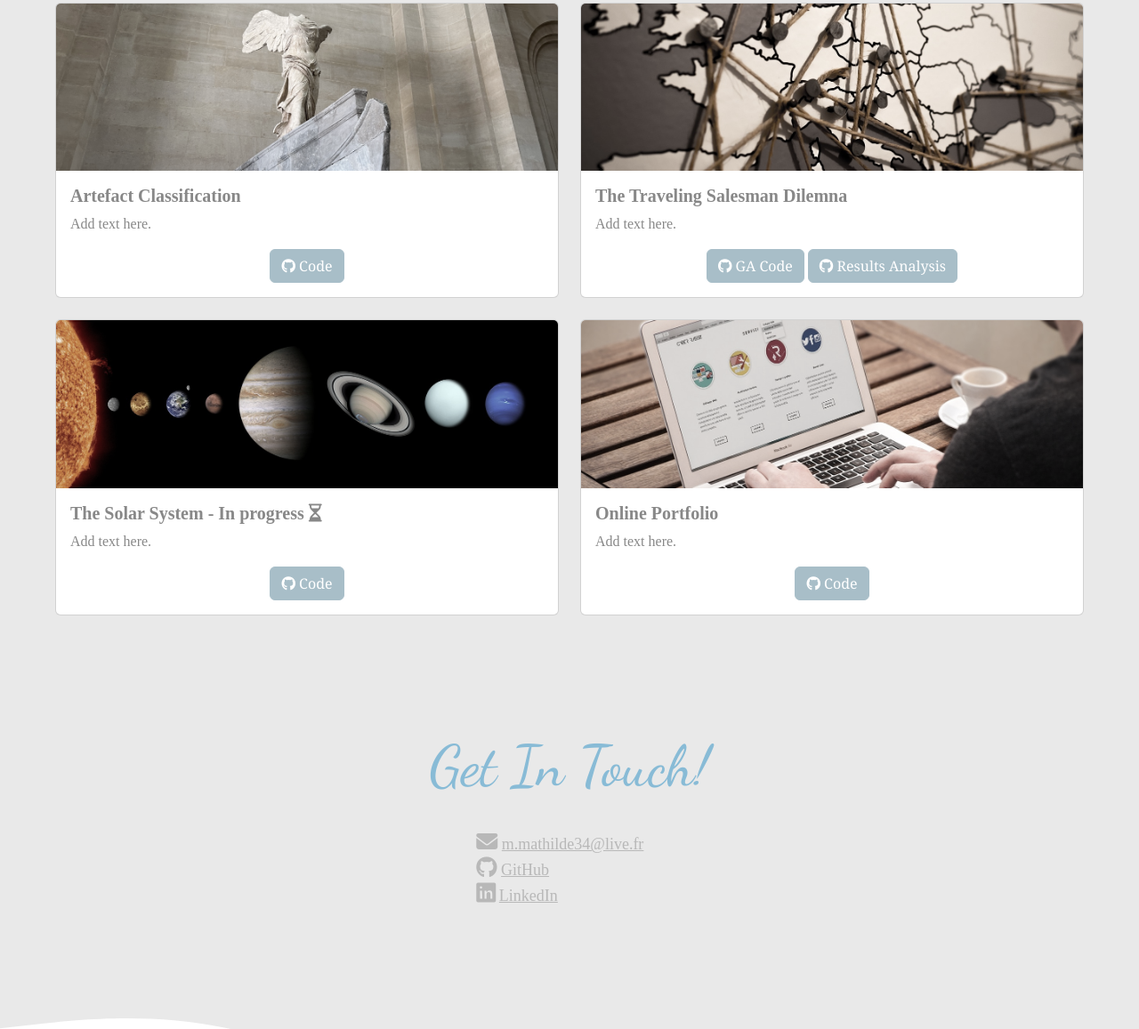
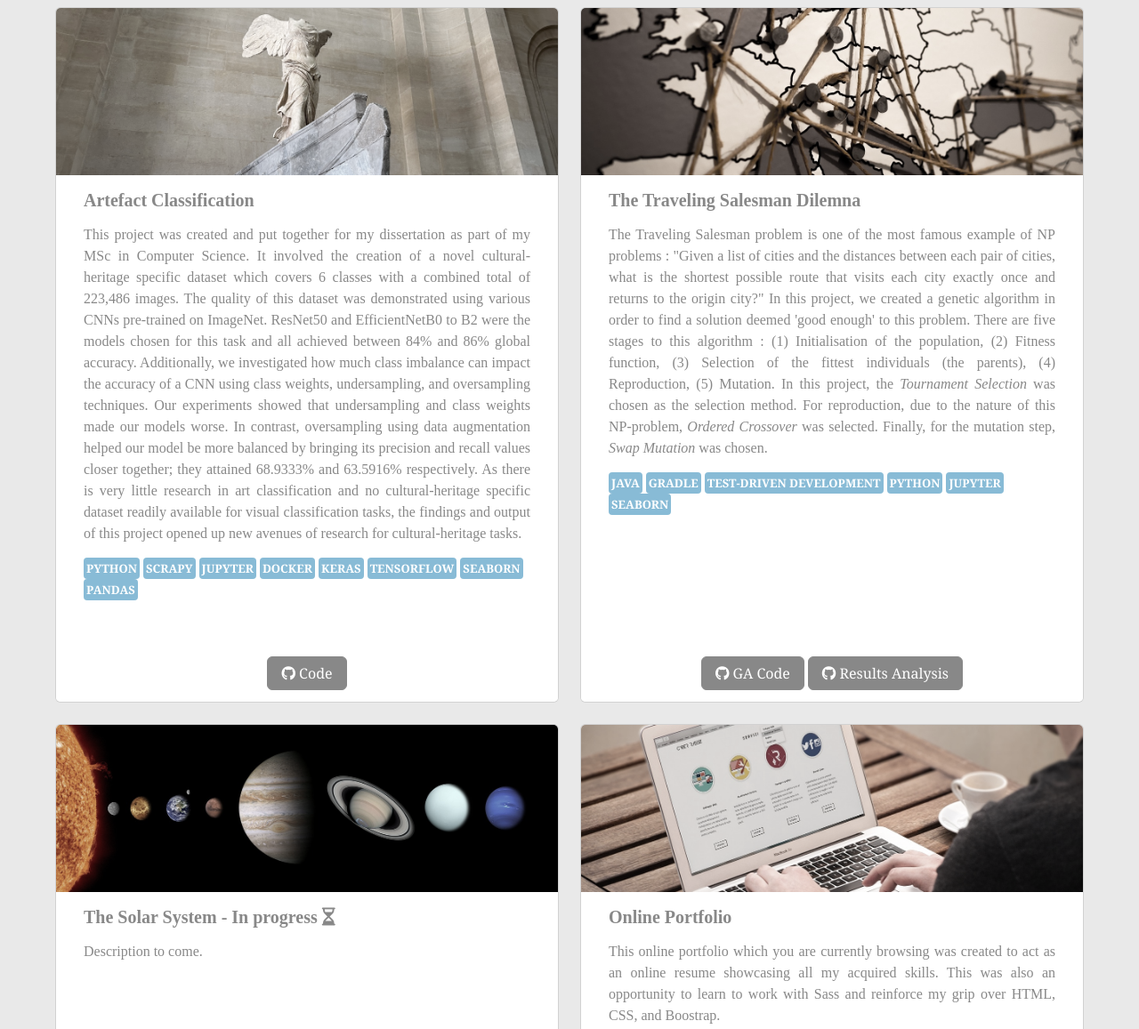
Before and after one commit to m-mathilde34/m-mathilde34.github.io, a website: page index.html in a window 1280 px wide. Shown: the part 2756-3913 px from the top of the page at 89% size. Drawn offline with Linux system fonts and the light colour scheme.

Commit message:
Added descriptions to each project

```diff
--- a/index.html
+++ b/index.html
@@ -115,7 +115,7 @@
                     <p><br />Having just completed a Msc of Computer Science with the University of Bath, I am now looking for a role as a software developer.
                         My dissertation involved the creation of a novel dataset, and I am particularly interested in Machine Learning as a way to protect
                         and preserve our cultural heritage for future generations to enjoy. I like working on both front-end and back-end projects and I am
-                        currently working on personal projects such as modelling the Solar System in Java.</p>
+                        currently working on personal projects such as modelling the Solar System.</p>
                 </div>
             </div>
         </div>
@@ -217,43 +217,98 @@
 
         <div class="row row-cols-1 row-cols-md-2 g-4">
             <div class="col">
-            <div class="card">
+            <div class="card h-100">
                 <img src="images/victoire-de-samothrace.jpg" class="card-img-top" alt="Sculpture : The Victory of Samothrace">
                 <div class="card-body">
                 <h5 class="card-title">Artefact Classification</h5>
-                <p class="card-text">Add text here.</p>
-                <a target=”_blank” href="https://github.com/m-mathilde34/artefact-classification" class="btn btn-primary"><i class="fa-brands fa-github"></i> Code</a>
+                <p class="card-text">This project was created and put together for my dissertation as part of my MSc in Computer Science.
+                    It involved the creation of a novel cultural-heritage specific dataset which covers
+                    6 classes with a combined total of 223,486 images. The quality of this dataset was demonstrated using various CNNs pre-trained on ImageNet.
+                    ResNet50 and EfficientNetB0 to B2 were the models chosen for this task and all achieved
+                    between 84% and 86% global accuracy. Additionally, we investigated how much class imbalance
+                    can impact the accuracy of a CNN using class weights, undersampling, and oversampling
+                    techniques. Our experiments showed that undersampling and class weights made our models
+                    worse. In contrast, oversampling using data augmentation helped our model be more balanced
+                    by bringing its precision and recall values closer together; they attained 68.9333% and 63.5916%
+                    respectively.
+                    As there is very little research in art classification and no cultural-heritage specific dataset
+                    readily available for visual classification tasks, the findings and output of this project opened
+                    up new avenues of research for cultural-heritage tasks.</p>
+                <div class="tags">
+                    <span class="language-tool-tag">PYTHON</span>
+                    <span class="language-tool-tag">SCRAPY</span>
+                    <span class="language-tool-tag">JUPYTER</span>
+                    <span class="language-tool-tag">DOCKER</span>
+                    <span class="language-tool-tag">KERAS</span>
+                    <span class="language-tool-tag">TENSORFLOW</span>
+                    <span class="language-tool-tag">SEABORN</span>
+                    <span class="language-tool-tag">PANDAS</span>
+                </div>
+                <br >
+                </div>
+                <div class="card-footer">
+                    <a target=”_blank” href="https://github.com/m-mathilde34/artefact-classification" class="btn btn-primary"><i class="fa-brands fa-github"></i> Code</a>
                 </div>
             </div>
             </div>
             <div class="col">
-            <div class="card">
+            <div class="card h-100">
                 <img src="images/travelling-map.jpg" class="card-img-top" alt="Map with wool linking various cities">
                 <div class="card-body">
                 <h5 class="card-title">The Traveling Salesman Dilemna</h5>
-                <p class="card-text">Add text here.</p>
-                <a target=”_blank” href="https://github.com/m-mathilde34/Traveling-Salesman---Genetic-Algorithm" class="btn btn-primary"><i class="fa-brands fa-github"></i> GA Code</a>
+                <p class="card-text">The Traveling Salesman problem is one of the most famous example of NP problems :
+                    "Given a list of cities and the distances between each pair of cities, what is the shortest possible route that visits each city exactly once and returns to the origin city?"
+                    In this project, we created a genetic algorithm in order to find a solution deemed 'good enough' to this problem.
+                    There are five stages to this algorithm : (1) Initialisation of the population, (2) Fitness function, (3) Selection of the fittest individuals (the parents),
+                    (4) Reproduction, (5) Mutation. In this project, the <i>Tournament Selection</i> was chosen as the selection method. For reproduction, due to the nature of this NP-problem,
+                    <i>Ordered Crossover</i> was selected. Finally, for the mutation step, <i>Swap Mutation</i> was chosen.</p>
+                    <div class="tags">
+                        <span class="language-tool-tag">JAVA</span>
+                        <span class="language-tool-tag">GRADLE</span>
+                        <span class="language-tool-tag">TEST-DRIVEN DEVELOPMENT</span>
+                        <span class="language-tool-tag">PYTHON</span>
+                        <span class="language-tool-tag">JUPYTER</span>
+                        <span class="language-tool-tag">SEABORN</span>
+                    </div>
+                    <br >
+                </div>
+                <div class="card-footer">
+                    <a target=”_blank” href="https://github.com/m-mathilde34/Traveling-Salesman---Genetic-Algorithm" class="btn btn-primary"><i class="fa-brands fa-github"></i> GA Code</a>
                 <a target=”_blank” href="https://github.com/m-mathilde34/Traveling-Salesman-Analysis" class="btn btn-primary"><i class="fa-brands fa-github"></i> Results Analysis</a>
                 </div>
             </div>
             </div>
             <div class="col">
-            <div class="card">
+            <div class="card h-100">
                 <img src="images/solar-system.jpg" class="card-img-top" alt="Solar System">
                 <div class="card-body">
                 <h5 class="card-title">The Solar System - In progress <i class="fa-regular fa-hourglass-half"></i></h5>
-                <p class="card-text">Add text here.</p>
-                <a target=”_blank” href="https://github.com/m-mathilde34" class="btn btn-primary"><i class="fa-brands fa-github"></i> Code</a>
+                <p class="card-text">Description to come.</p>
+                </div>
+                <div class="card-footer">
+                    <a target=”_blank” href="https://github.com/m-mathilde34" class="btn btn-primary"><i class="fa-brands fa-github"></i> Code</a>
                 </div>
             </div>
             </div>
             <div class="col">
-            <div class="card">
+            <div class="card h-100">
                 <img src="images/website-building.jpg" class="card-img-top" alt="website">
                 <div class="card-body">
                 <h5 class="card-title">Online Portfolio</h5>
-                <p class="card-text">Add text here.</p>
-                <a target=”_blank” href="https://github.com/m-mathilde34/portfolio" class="btn btn-primary"><i class="fa-brands fa-github"></i> Code</a>
+                <p class="card-text">
+                    This online portfolio which you are currently browsing was created to act as an online resume showcasing all my acquired skills.
+                    This was also an opportunity to learn to work with Sass and reinforce my grip over HTML, CSS, and Boostrap.
+                </p>
+                <div class="tags">
+                    <span class="language-tool-tag">HTML</span>
+                    <span class="language-tool-tag">CSS</span>
+                    <span class="language-tool-tag">BOOTSTRAP</span>
+                    <span class="language-tool-tag">SASS</span>
+                </div>
+                <br >
+                </div>
+                <div class="card-footer">
+                    <a target=”_blank” href="https://github.com/m-mathilde34/portfolio" class="btn btn-primary"><i class="fa-brands fa-github"></i> Code</a>
                 </div>
             </div>
             </div>
--- a/scss/sections/_portfolio-section.scss
+++ b/scss/sections/_portfolio-section.scss
@@ -11,7 +11,7 @@
         font-size: 4em;
         color: $tertiary;
         font-family: 'Dancing Script', cursive;
-        padding-bottom: 2vw;
+        padding-bottom: 3vw;
     }
 
     .row {
@@ -25,23 +25,47 @@
             font-weight: 600;
             color: #888888;
             text-align: left;
+            margin-left: 15px;
         }
 
         .card-text {
             color: #888888;
+            text-align: justify;
+            margin: 15px;
+        }
+
+        .tags {
             text-align: left;
+            margin: 15px;
+        }
+
+        .language-tool-tag {
+            font-family: Cambria, Cochin, Georgia, Times, 'Times New Roman', serif;
+            background-color: $tertiary;
+            color: #fff;
+            font-size: small;
+            padding: 3px;
+            border-radius: 4px;
+            font-weight: 600;
         }
 
         img {
             filter: grayscale(50%);
         }
 
+        .card-footer {
+            background-color: #fff;
+            border: #fff;
+            padding-bottom: 1vw;
+
             .btn {
                 color: #fff;
-            border-color: #a8bec8;
-            background-color: #a8bec8;
+                border-color: #888888;
+                background-color: #888888;
                 font-family: Cambria, Cochin, Georgia, Times, 'Times New Roman', serif;
                 text-align: right;
+                padding-left: 15px;
+                padding-right: 15px;
             }
 
             a:hover {
@@ -51,3 +75,5 @@
         }
 
     }
+
+}
```
Also changed, not shown: assets/css/style.css, 1 other file. Lines whose indentation alone changed are shown as unchanged.
